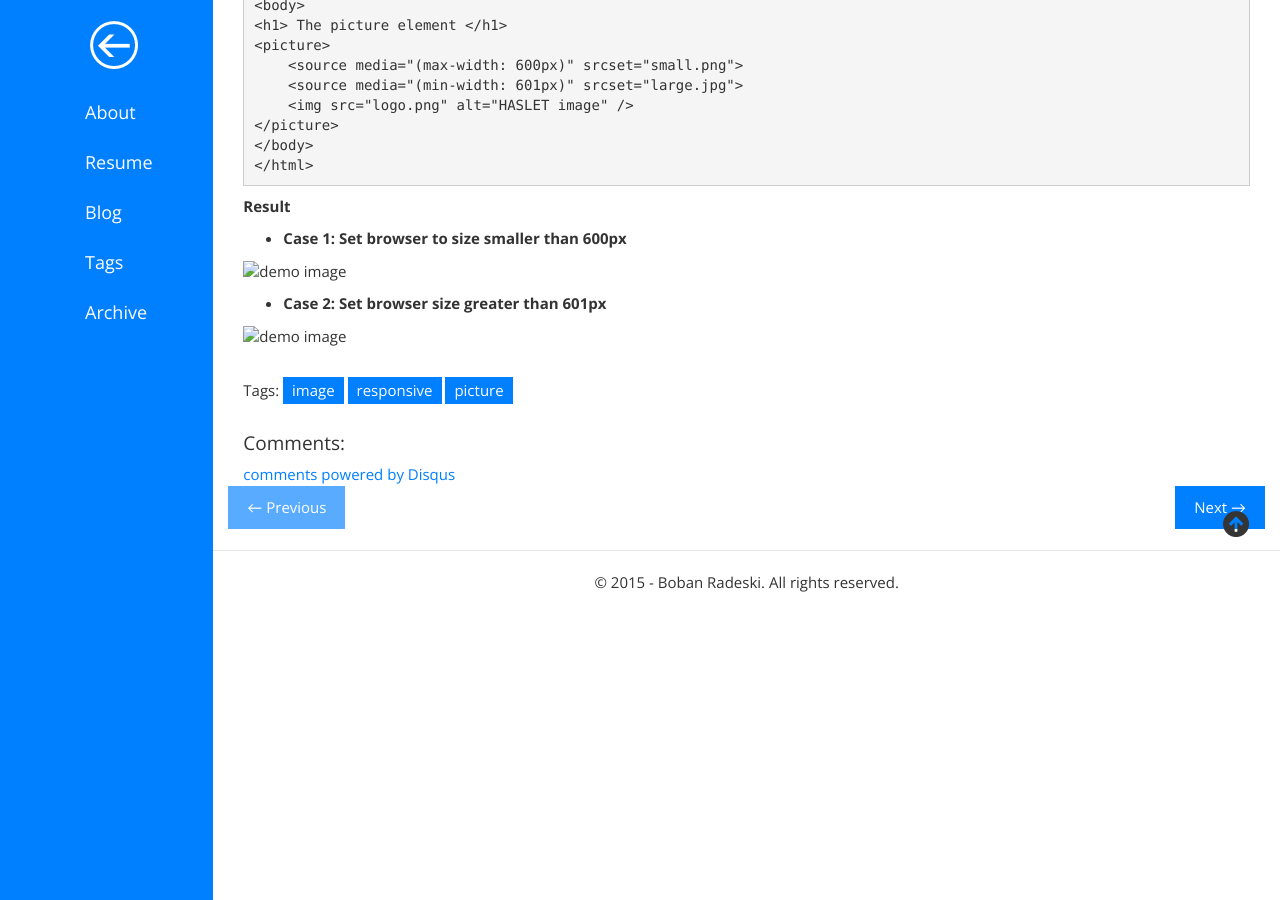
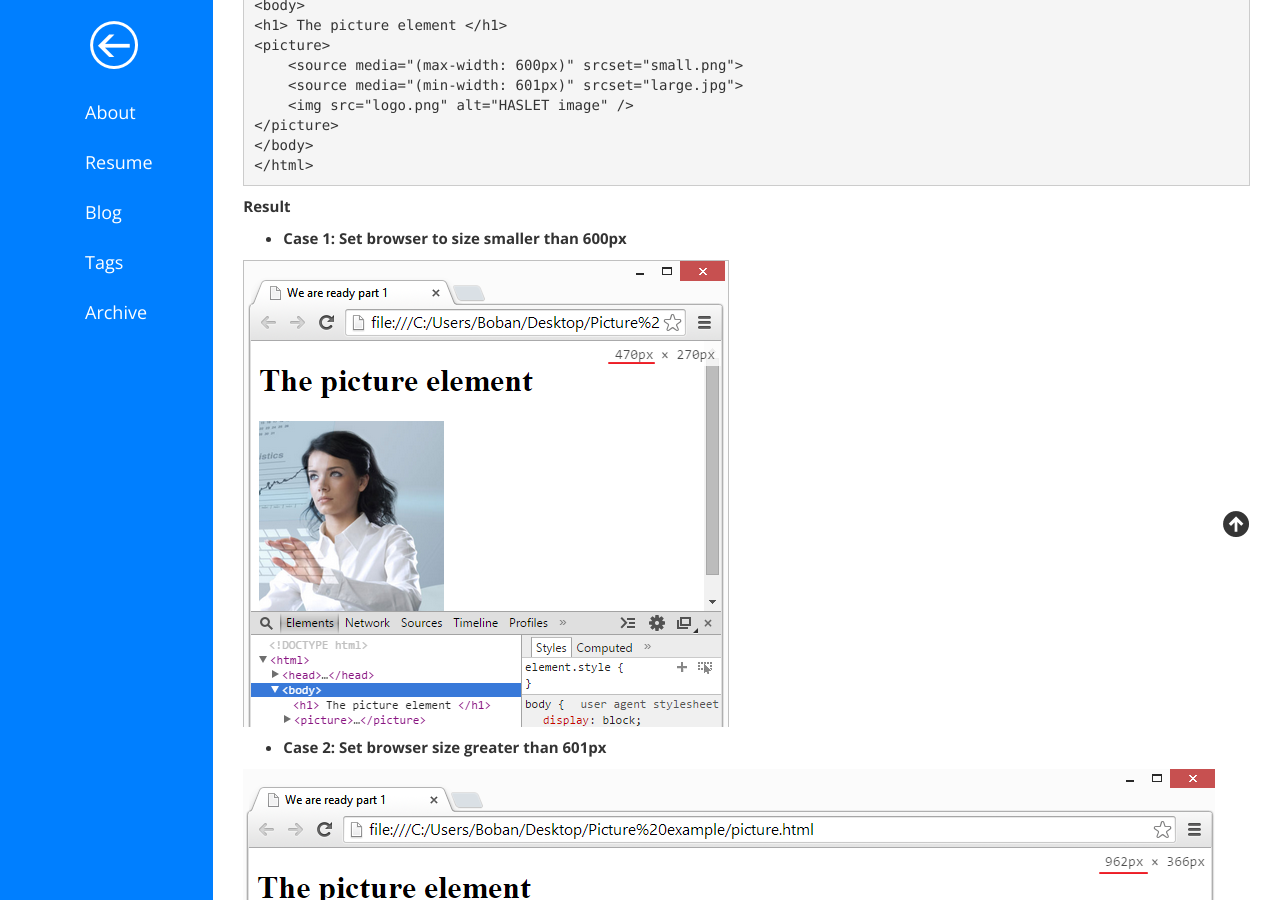
Before and after one commit to boban-radeski/front-end-tech, a Jekyll site: the page built from _posts/2014-06-14-picture-element.md, in a window 1280 px wide and 900 px high, scrolled down 557 px. Built offline with Jekyll 4.4.1, drawn with Linux system fonts in a browser that asks for light colours; comment, search, counter and statistics services are not loaded.

Commit message:
URL path changed

```diff
--- a/_posts/2014-06-14-picture-element.md
+++ b/_posts/2014-06-14-picture-element.md
@@ -43,8 +43,8 @@ Example:
 
 *  **Case 1: Set browser to size smaller than 600px**
 
-![demo image](/front-end-tech/images/small-prtsc.png)
+![demo image](/front-end-tech/assets/images/small-prtsc.png)
 
 * **Case 2: Set browser size greater than 601px**
 
-![demo image](/front-end-tech/images/large-prtsc.png)
+![demo image](/front-end-tech/assets/images/large-prtsc.png)
```
Also changed, not shown: assets/images/large-prtsc.png.
